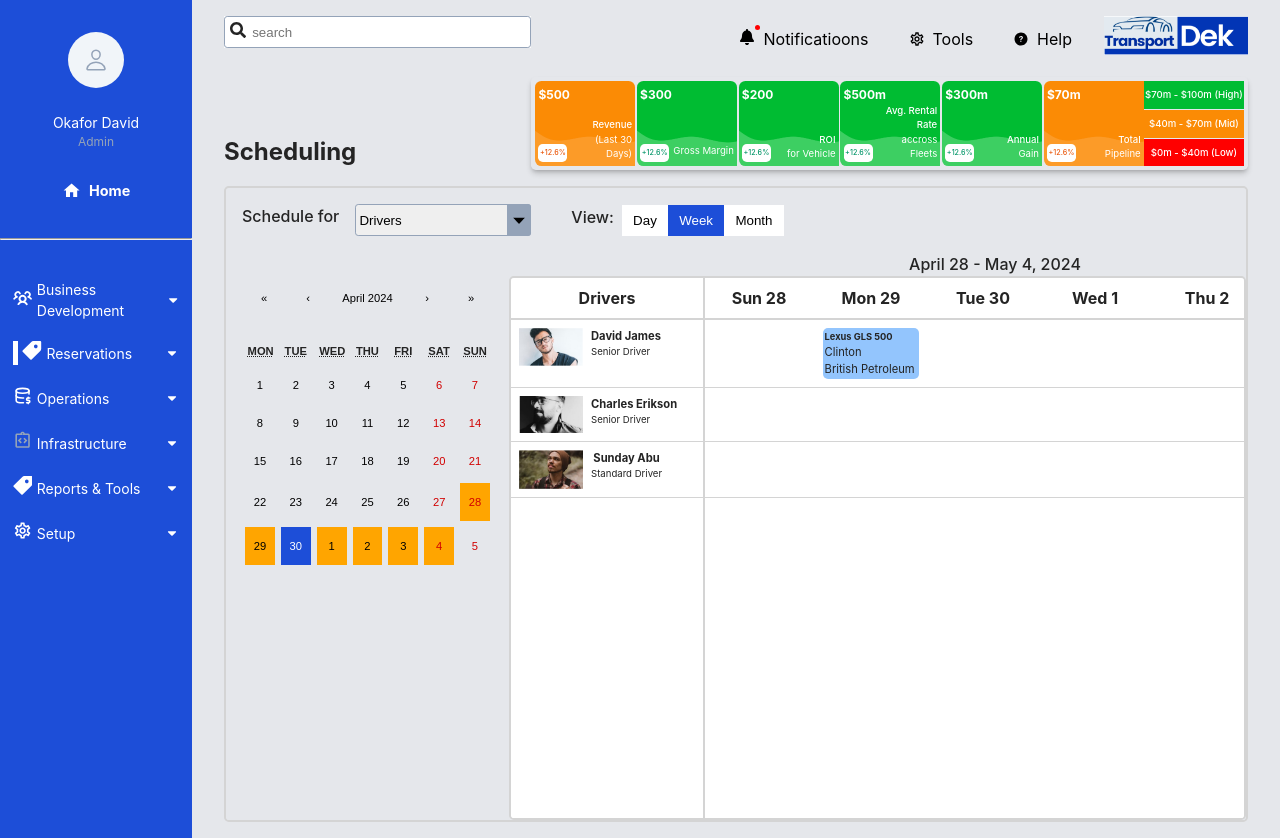
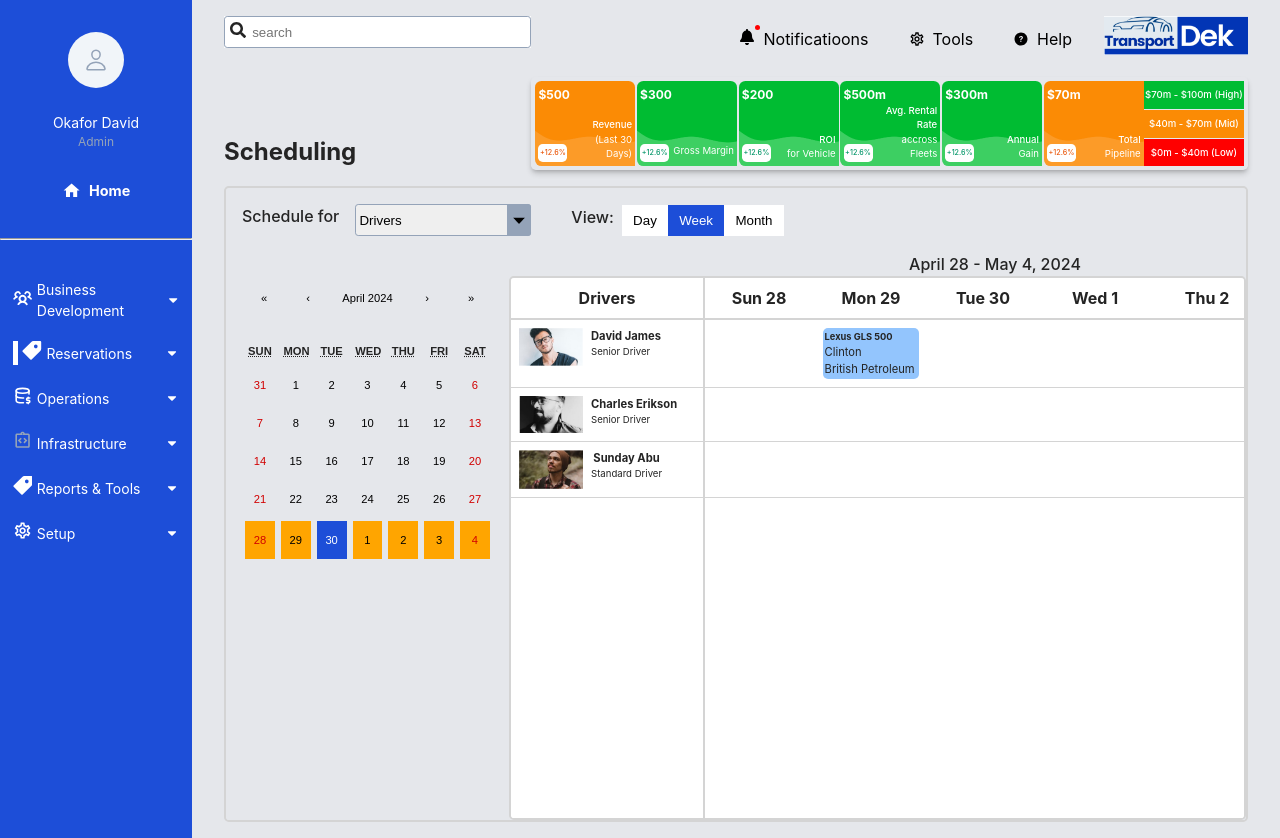
Before and after one commit to Dayvyno2021/noemdek--assessment, a React (Vite) app: page /scheduling in a window 1280 px wide. Built offline with nearby package versions, Linux system fonts and the light colour scheme.

Commit message:
updated calender type

```diff
--- a/src/components/ScheduleContent.tsx
+++ b/src/components/ScheduleContent.tsx
@@ -132,7 +132,6 @@ const ScheduleContent = () => {
   const onSchedule = (obj: DateStorageProps) => {
     setShowModal(true);
     setModalContents(obj);
-    console.table(obj);
   }
 
   return (
@@ -170,8 +169,8 @@ const ScheduleContent = () => {
             <Calendar
               onChange={onChange}
               value={value}
-              className={``}
               selectRange={true}
+              calendarType='gregory'
             />
           </div>
           <div className="calender--table">
```
